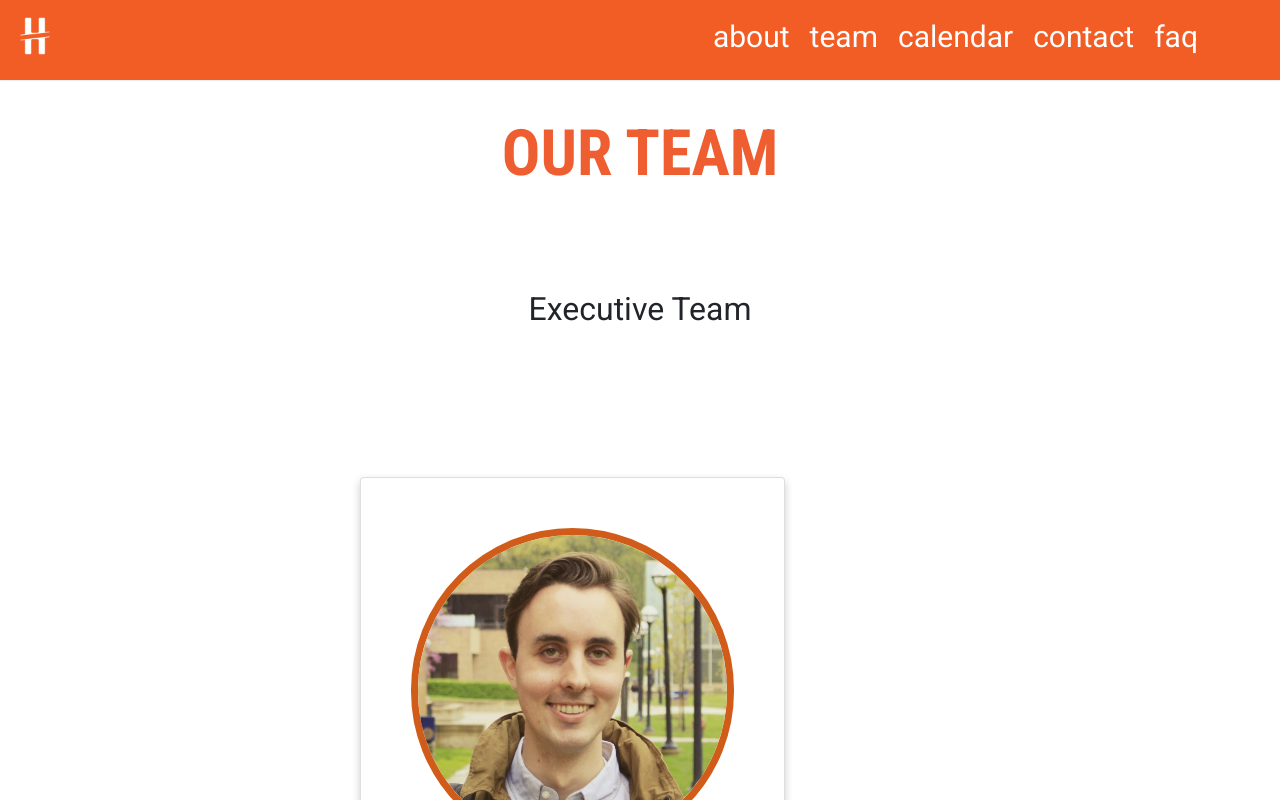
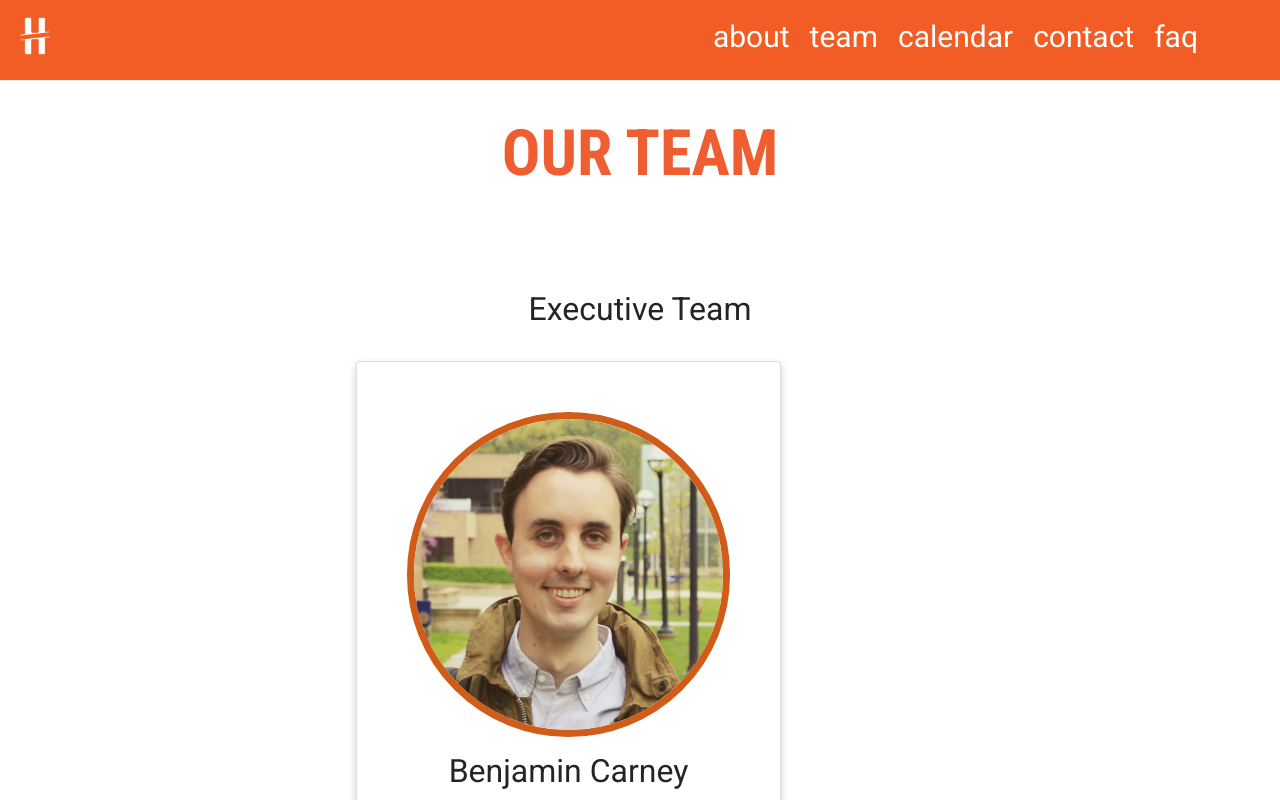
Before and after one commit to michiganhackers/mh-web-new, a React (Create React App) app: page /team in a window 1280 px wide. Shown: the top 800 px of the page. Built offline with nearby package versions, Linux system fonts and the light colour scheme.

Commit message:
small updates

```diff
--- a/src/components/Team/CardContainer.css
+++ b/src/components/Team/CardContainer.css
@@ -2,5 +2,6 @@
     display: flex;
     flex-wrap: wrap;
     justify-content: space-between;
-    padding: 100px;
+    padding-left: 100px;
+    padding-right: 100px;
  }
--- a/src/components/Team/CardContainer.jsx
+++ b/src/components/Team/CardContainer.jsx
@@ -224,7 +224,7 @@ class CardContainer extends React.Component {
                         linkedinUrl=""
                         facebookUrl=""
                         personalUrl=""
-                        imagePath='/memberPhotos/Owain.jpg'  />
+                        imagePath='/memberPhotos/Beary.PNG'  />
                     </div>
                     <div className="cardContainerColumn">
                         <MemberCard name="Eric Lian" title="React Native Lead Engineer"
@@ -236,7 +236,7 @@ class CardContainer extends React.Component {
                         linkedinUrl=""
                         facebookUrl=""
                         personalUrl=""
-                        imagePath='/memberPhotos/Eric.JPG'  />
+                        imagePath='/memberPhotos/Beary.PNG'  />
                     </div>
                     <div className="cardContainerColumn">
                         <MemberCard name="Junlin Mo" title="Data Structures and Algorithms Director"
--- a/src/components/Team/MemberCard.css
+++ b/src/components/Team/MemberCard.css
@@ -1,14 +1,13 @@
 .card {
     box-shadow: 0 4px 8px 0 rgba(0, 0, 0, 0.2);
-    max-width: 600px;
     width: 425px;
     height: 700px;
     text-align: center;
     flex: 0 1 24%;
     padding: 50px;
-    box-sizing: border-box;
-    margin: 1rem .25em;
-    border: 4px solid rgb(241,93,36);
+    box-sizing: border-box;;
+    align-content: center;
+    margin-bottom: 50px;
   }
 
 .card:hover {
```
